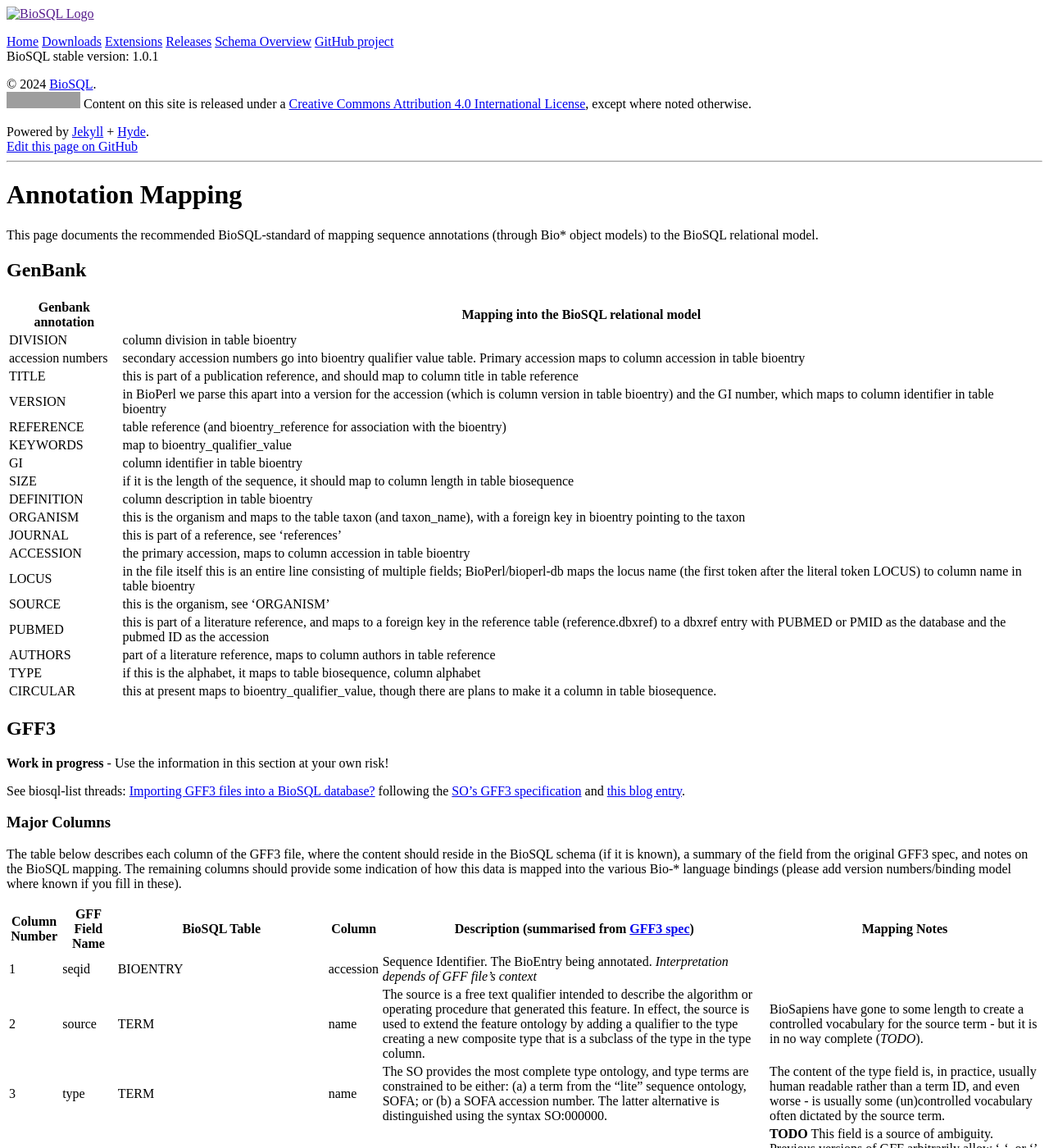
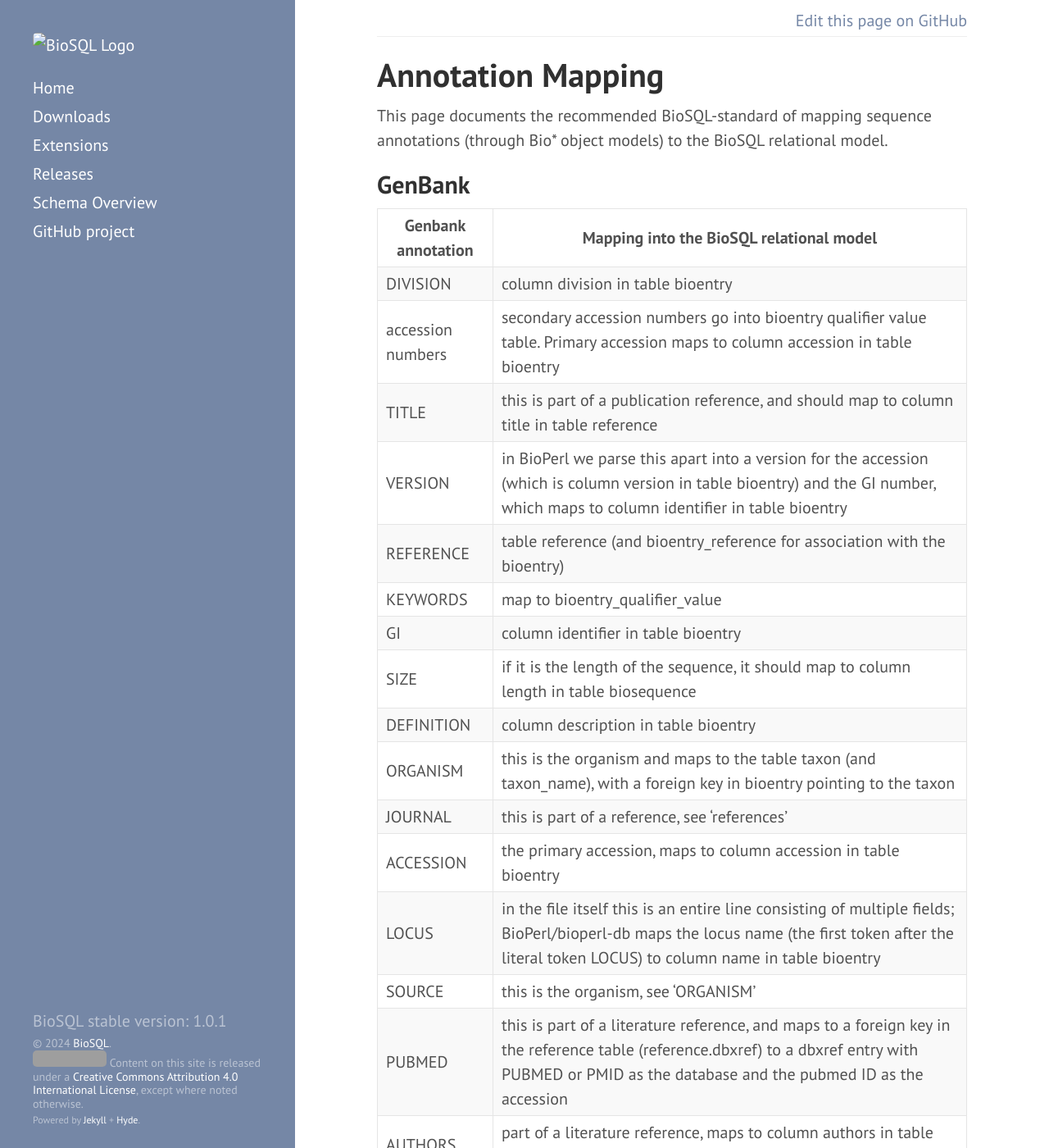
Before and after one commit to biosql/biosql.github.io, a Jekyll site: the page built from wiki/Annotation_Mapping.md, in a window 1280 px wide and 1400 px high. Shown: the whole window at 82% size. Built offline with Jekyll 4.4.1, drawn with Linux system fonts in a browser that asks for light colours; some of the changed text lies outside the part shown; grey boxes are pictures that could not be loaded.

Commit message:
Move CSS and use relative_url in place of baseurl
Aims to close #3 following same approach for Biopython.

```diff
--- a/_config.yml
+++ b/_config.yml
@@ -16,7 +16,7 @@ favicon: BioSQL-icon-48px.png
 apple-touch-icon: BioSQL-icon-144px.png
 tagline: Database schema for annotated biological sequences
 url: http://biosql.org
-baseurl: /
+baseurl:
 
 author:
   name: BioSQL Contributors
--- a/_includes/head.html
+++ b/_includes/head.html
@@ -16,15 +16,15 @@
   </title>
 
   <!-- CSS -->
-  <link rel="stylesheet" href="{{ site.baseurl }}css/poole.css">
-  <link rel="stylesheet" href="{{ site.baseurl }}css/syntax.css">
-  <link rel="stylesheet" href="{{ site.baseurl }}css/hyde.css">
-  <link rel="stylesheet" href="{{ site.baseurl }}css/site.css">
+  <link rel="stylesheet" href={{ "/assets/css/poole.css" | relative_url }}>
+  <link rel="stylesheet" href={{ "/assets/css/syntax.css" | relative_url }}>
+  <link rel="stylesheet" href={{ "/assets/css/hyde.css" | relative_url }}>
+  <link rel="stylesheet" href={{ "/assets/css/site.css" | relative_url }}>
   <link rel="stylesheet" href="http://fonts.googleapis.com/css?family=PT+Sans:400,400italic,700%7CAbril+Fatface">
 
   <!-- Icons -->
-  <link rel="apple-touch-icon" sizes="144x144" href="{{ site.baseurl }}images/{{ site.apple-touch-icon }}">
-  <link rel="shortcut icon" href="{{ site.baseurl }}images/{{ site.favicon }}">
+  <link rel="apple-touch-icon" sizes="144x144" href={{ "/images/site.apple-touch-icon" | relative_url }}>
+  <link rel="shortcut icon" href={{ "/images/site.favicon" | relative_url }}>
 
   <!-- RSS -->
   <!--
```
Also changed, not shown: assets/css/hyde.css (renamed from css/hyde.css), assets/css/poole.css (renamed from css/poole.css), assets/css/site.css (renamed from css/site.css), assets/css/syntax.css (renamed from css/syntax.css).
